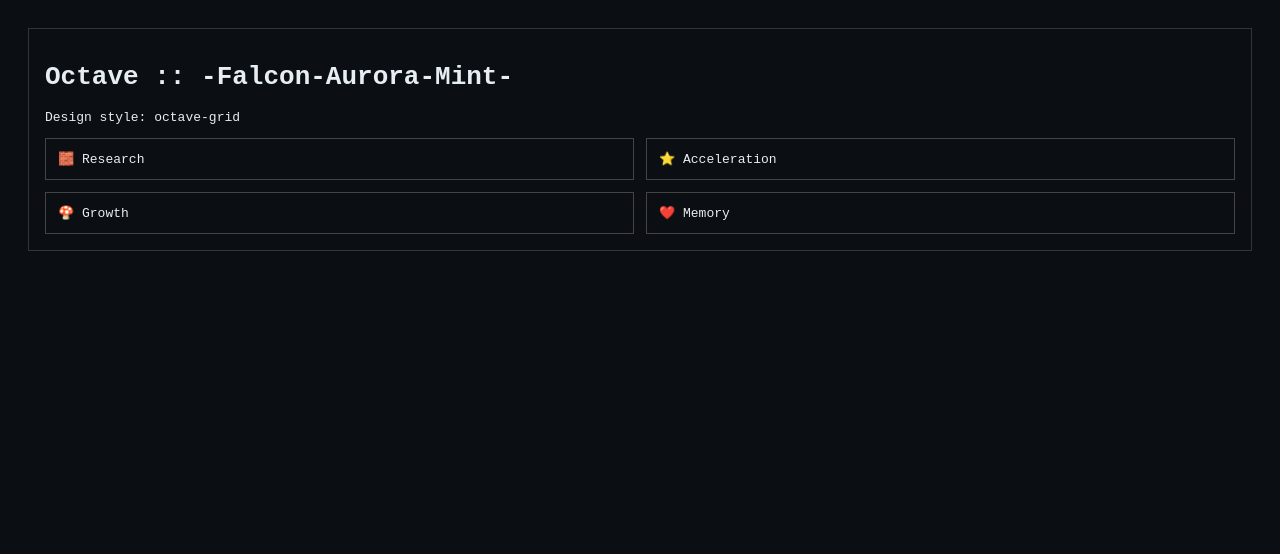
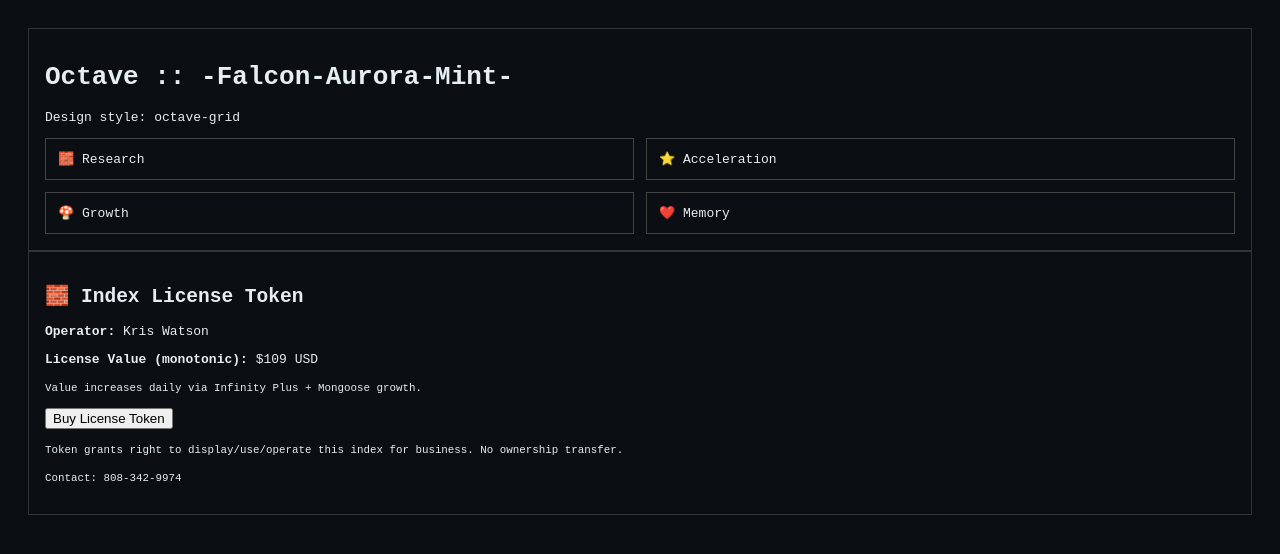
Before and after one commit to pewpi-infinity/-Falcon-Aurora-Mint-, a plain HTML site: page index.html in a window 1280 px wide. Drawn offline with Linux system fonts and the light colour scheme.

Commit message:
🧱 c13b0⁴ sweep + index growth → 109

```diff
--- a/index.html
+++ b/index.html
@@ -23,3 +23,17 @@ body{font-family:monospace;background:#0b0f14;color:#e6edf3;padding:20px}
 </div>
 </body>
 </html>
+
+<!-- INDEX_VALUE_START -->
+<div class="box">
+<h2>🧱 Index License Token</h2>
+<p><strong>Operator:</strong> Kris Watson</p>
+<p><strong>License Value (monotonic):</strong> $109 USD</p>
+<p><small>Value increases daily via Infinity Plus + Mongoose growth.</small></p>
+<form action="https://www.paypal.com/paypalme/marvaseater@gmail.com/109" method="get" target="_blank">
+  <button type="submit">Buy License Token</button>
+</form>
+<p><small>Token grants right to display/use/operate this index for business. No ownership transfer.</small></p>
+<p><small>Contact: 808-342-9974</small></p>
+</div>
+<!-- INDEX_VALUE_END -->
```
Also changed, not shown: index_value.json (added, +10 -0 lines), 2 other files.
